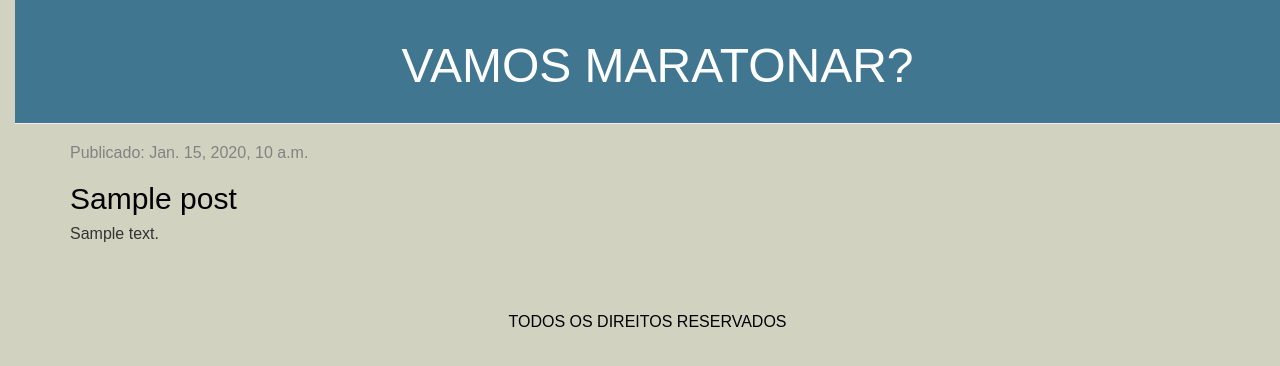
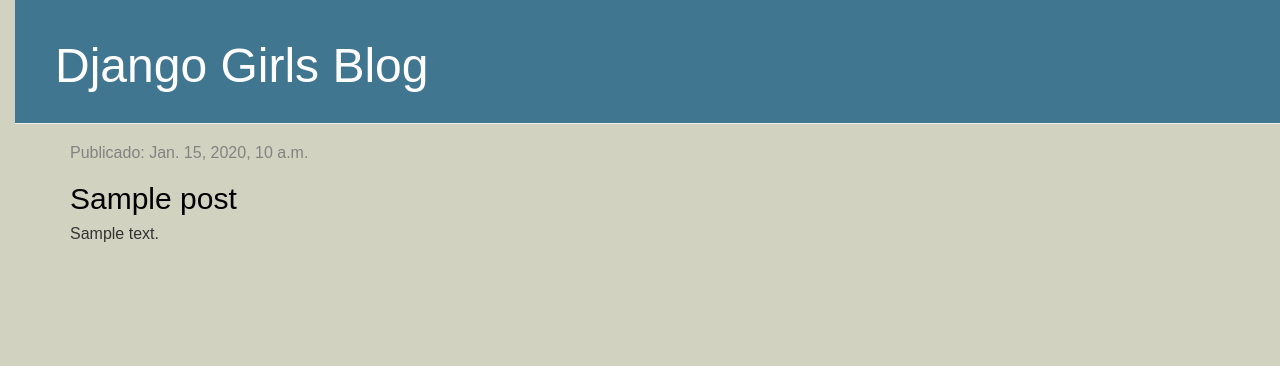
Before and after one commit to Bianca-Machado/primeiroblog, a Django app: template blog/templates/blog/post_list.html in a window 1280 px wide. Shown: the top 366 px of the page. Run offline with Django 3.2, Linux system fonts and the light colour scheme; the template is opened without the code that fills it: most values are stand-ins (such as "Sample title", 1, 10 or a date in 2020); some libraries are stand-ins or nearby versions.

Commit message:
Atualização de templates

```diff
--- /dev/null
+++ b/blog/templates/blog/base.html
@@ -0,0 +1,26 @@
+{% load static %}
+<!DOCTYPE html>
+<html lang="en">
+<head>
+    <meta charset="UTF-8">
+    <title>HOME</title>
+    <title>Django Girls blog</title>
+    <link rel="stylesheet" href="//maxcdn.bootstrapcdn.com/bootstrap/3.2.0/css/bootstrap.min.css">
+    <link rel="stylesheet" href="//maxcdn.bootstrapcdn.com/bootstrap/3.2.0/css/bootstrap-theme.min.css">
+    <link rel="stylesheet" href="{% static 'css/blog.css' %}">
+</head>
+<body>
+        <div class="page-header">
+            <h1><a href="/">Django Girls Blog</a></h1>
+        </div>
+        <div class="content container">
+            <div class="row">
+                <div class="col-md-8">
+                {% block content %}
+                {% endblock %}
+                </div>
+            </div>
+        </div>
+
+</body>
+</html>
--- a/blog/templates/blog/post_list.html
+++ b/blog/templates/blog/post_list.html
@@ -1,35 +1,13 @@
-{% load static %}
-<!DOCTYPE html>
-<html lang="en">
-<head>
-    <meta charset="UTF-8">
-    <title>HOME</title>
-    <title>Django Girls blog</title>
-    <link rel="stylesheet" href="//maxcdn.bootstrapcdn.com/bootstrap/3.2.0/css/bootstrap.min.css">
-    <link rel="stylesheet" href="//maxcdn.bootstrapcdn.com/bootstrap/3.2.0/css/bootstrap-theme.min.css">
-    <link rel="stylesheet" href="{% static 'css/blog.css' %}">
-</head>
-<body>
-    <div class="page-header"><center><h1><a href="/">VAMOS MARATONAR?</a></h1></center> </div>
-<div class="content container">
-    <div class="row">
-        <div class="col-md-8">
-            {% for post in posts %}
+{% extends 'blog/base.html' %}
+
+{% block content %}
+{% for post in posts %}
                 <div class="post">
                     <div class="date">
                     <p>Publicado: {{ post.published_date }}</p>
                     </div>
-                    <h2><a href="">{{post.title}}</a></h2>
+                    <h2><a href="{% url 'post_detail' pk=post.pk %}">{{ post.title }}</a></h2>
                     <p>{{post.text | linebreaks | truncatewords:110}}</p>
                 </div>
-            {% endfor %}
-        </div>
-    </div>
-</div>
-
-<div class="rodape">
-    TODOS OS DIREITOS RESERVADOS
-</div>
-
-</body>
-</html>
+{% endfor %}
+{% endblock %}
--- a/blog/urls.py
+++ b/blog/urls.py
@@ -1,8 +1,10 @@
 from django.urls import path
 from . import views
+
 
 name_app = 'blog'
 
 urlpatterns = [
     path('', views.post_list, name='post_list'),
+    path('post/<int:pk>/', views.post_detail, name='post_detail'),
 ]
--- a/blog/views.py
+++ b/blog/views.py
@@ -1,8 +1,13 @@
 from django.shortcuts import render
 from django.utils import timezone
 from .models import Post
+from django.shortcuts import render, get_object_or_404
 
 
 def post_list(request):
     posts = Post.objects.filter(published_date__lte=timezone.now()).order_by('published_date')
     return render(request, 'blog/post_list.html', {'posts': posts})
+
+def post_detail(request, pk):
+    post = get_object_or_404(Post, pk=pk)
+    return render(request, 'blog/post_detail.html', {'post': post})
```
Also changed, not shown: blog/templates/blog/post_detail.html (added, +13 -0 lines).
